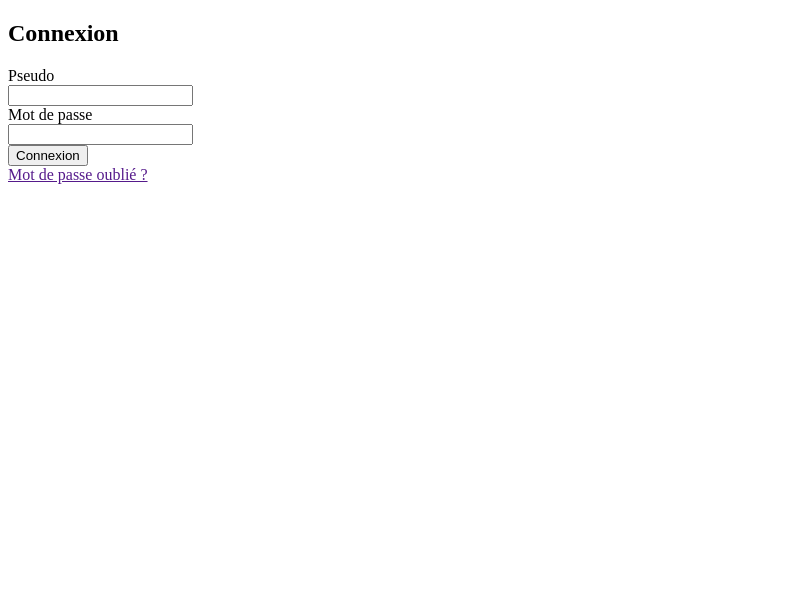
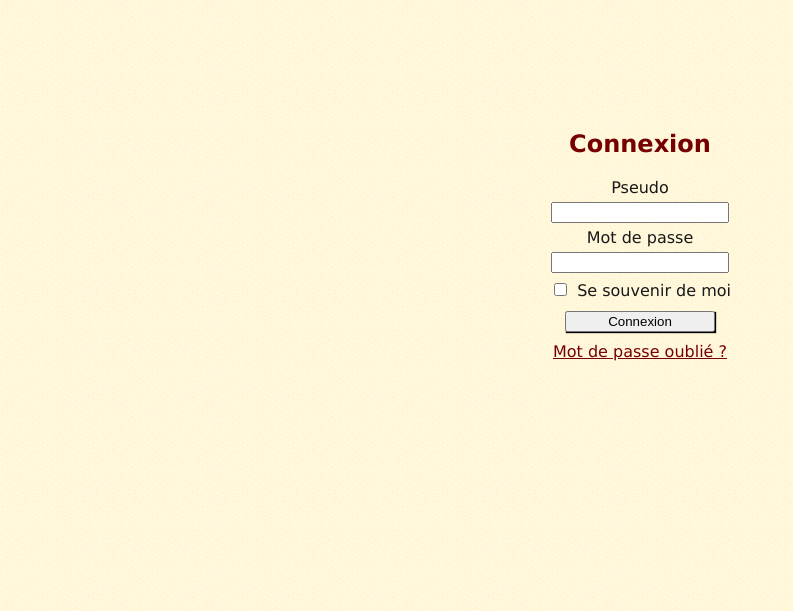
Before and after one commit to Red-Phoenixx/forum_nbd, a PHP site: page /vue/user/auth.php in a window 1280 px wide. Shown: the top 611 px of the page, without its empty margins (0-793 px from the left). Run offline with PHP 8.4, Linux system fonts and the light colour scheme.

Commit message:
New : Authentification (in progress)

```diff
--- /dev/null
+++ b/vue/all.css
@@ -0,0 +1,18 @@
+/* Eléments principaux */
+
+body {
+    background: url('img/background.png');
+    font-family: Constantia, Verdana, Arial, sans-serif;
+    color: #181818;
+}
+
+#bloc_page {
+    width: 900px;
+    margin: auto;
+}
+
+@media all and (max-width: 1024px) {
+    #bloc_page {
+        width: auto;
+    }
+}
--- a/vue/user/auth.php
+++ b/vue/user/auth.php
@@ -4,23 +4,32 @@
 <head>
     <title>Authentification</title>
     <meta charset="utf-8" />
+    <link rel="stylesheet" href="../all.css" />
+    <link rel="stylesheet" href="style.css" />
 </head>
 
 <body>
+    <div id="bloc_page">
+        <div id="formulaire">
             <h2>Connexion</h2>
             <form method="post">
                 <label for="pseudo">Pseudo</label>
                 <br />
-        <input type="text" id="pseudo" name="pseudo" autocomplete="off" />
+                <input type="text" id="pseudo" name="pseudo" autocomplete="off" required/>
                 <br />
                 <label for="pass">Mot de passe</label>
                 <br />
-        <input type="password" id="pass" name="pass" autocomplete="off" />
+                <input type="password" id="pass" name="pass" autocomplete="off" required/>
+                <br />
+                <input type="checkbox" id="check_pseudo" name="check_pseudo" />
+                <label for="check_pseudo">Se souvenir de moi</label>
                 <br />
                 <input type="submit" id="submit" value="Connexion" />
+                <br />
+                <a href="recup_password.php">Mot de passe oublié ?</a>
             </form>
-    <a href="">Mot de passe oublié ?</a>
-    <!-- Lien à compléter -->
+        </div>
+    </div>
 </body>
 
 </html>
--- /dev/null
+++ b/vue/user/style.css
@@ -0,0 +1,56 @@
+/* Eléments principaux */
+
+#formulaire {
+    margin-top: 100px;
+    padding: 10px;
+}
+
+@media all and (max-width: 1024px) {
+    #formulaire {
+        margin-left: 35%;
+        margin-right: 35%;
+    }
+}
+
+
+/* Titre */
+
+h2 {
+    text-align: center;
+    color: #760001;
+}
+
+
+/* Formulaire */
+
+form {
+    text-align: center;
+}
+
+input[type=text],
+input[type=password] {
+    font-family: Constantia, Verdana, Arial, sans-serif;
+    width: 170px;
+    height: 15px;
+}
+
+input[type=submit] {
+    /* Modifier bouton "Connexion" */
+    width: 150px;
+    box-shadow: 1px 1px 1px black;
+    cursor: pointer;
+}
+
+#pseudo,
+#pass,
+#check_pseudo {
+    margin: 5px;
+}
+
+#submit {
+    margin: 10px;
+}
+
+a {
+    color: #760001;
+}
```
Also changed, not shown: vue/img/background.png (added). Lines whose indentation alone changed are shown as unchanged.
